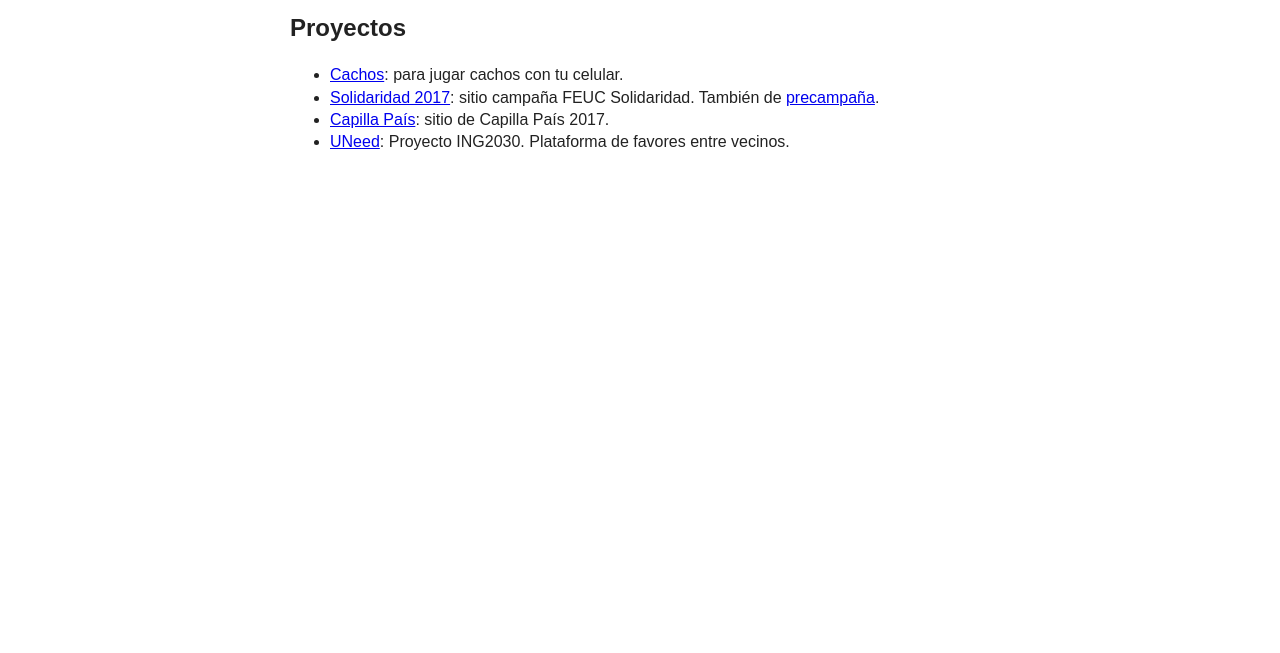
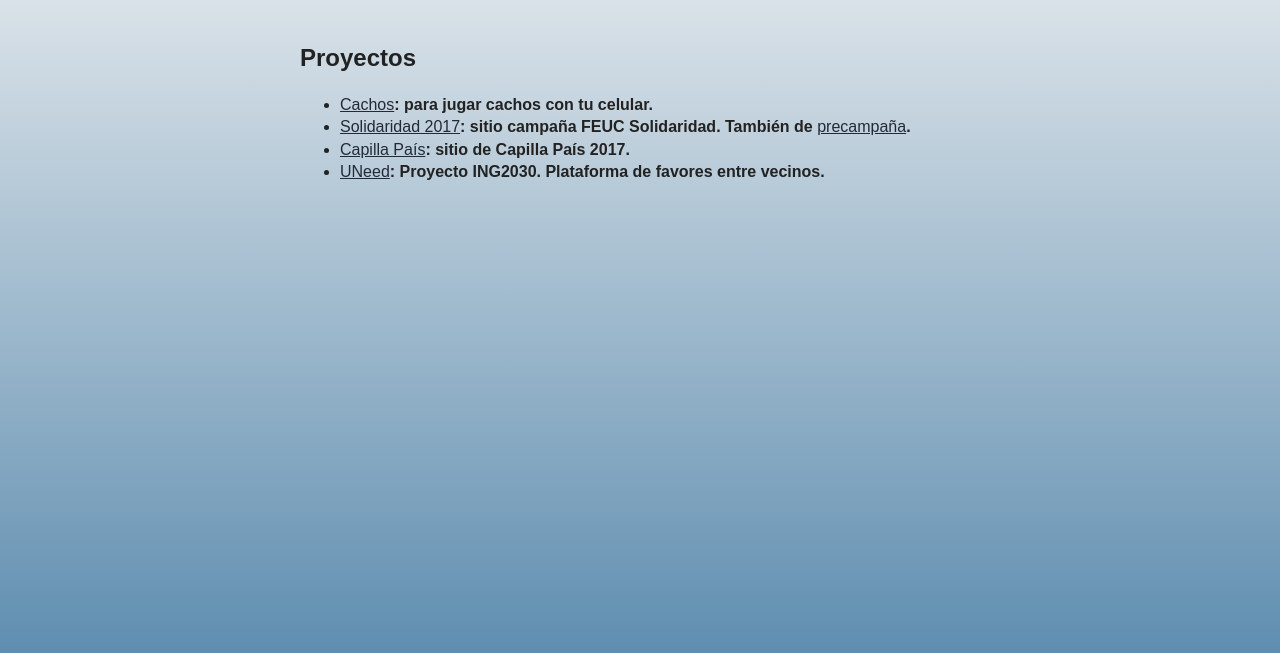
Before and after one commit to gonzalovargas/gonzalovargas.github.io, a plain HTML site: page index.html in a window 1280 px wide. Shown: the part 147-800 px from the top of the page. Drawn offline with Linux system fonts and the light colour scheme.

Commit message:
new design

```diff
--- a/index.html
+++ b/index.html
@@ -19,6 +19,23 @@
             }
             .proyectos{
                 text-align: left;
+                padding: 10px;
+            }
+            html{
+            	height: 100%;
+            	font-weight: 600;
+            	background: rgba(245,245,245,1);
+				background: -moz-linear-gradient(top, rgba(245,245,245,1) 0%, rgba(95,142,176,1) 100%);
+				background: -webkit-gradient(left top, left bottom, color-stop(0%, rgba(245,245,245,1)), color-stop(100%, rgba(95,142,176,1)));
+				background: -webkit-linear-gradient(top, rgba(245,245,245,1) 0%, rgba(95,142,176,1) 100%);
+				background: -o-linear-gradient(top, rgba(245,245,245,1) 0%, rgba(95,142,176,1) 100%);
+				background: -ms-linear-gradient(top, rgba(245,245,245,1) 0%, rgba(95,142,176,1) 100%);
+				background: linear-gradient(to bottom, rgba(245,245,245,1) 0%, rgba(95,142,176,1) 100%);
+				filter: progid:DXImageTransform.Microsoft.gradient( startColorstr='#f5f5f5', endColorstr='#5f8eb0', GradientType=0 );
+            }
+            a, a:visited{
+            	color: #232A36;
+            	font-weight: 200;
             }
 
         </style>
```
Also changed, not shown: 1 other file.
